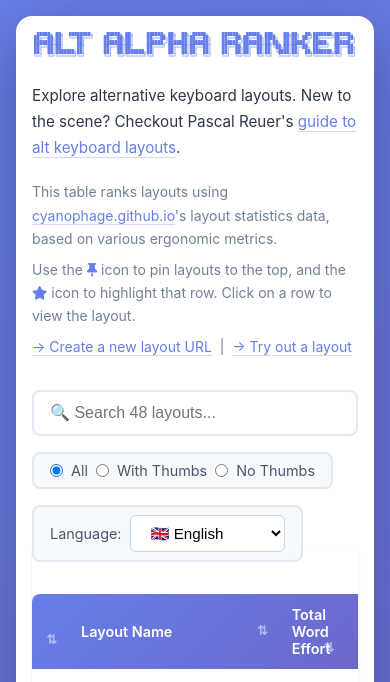
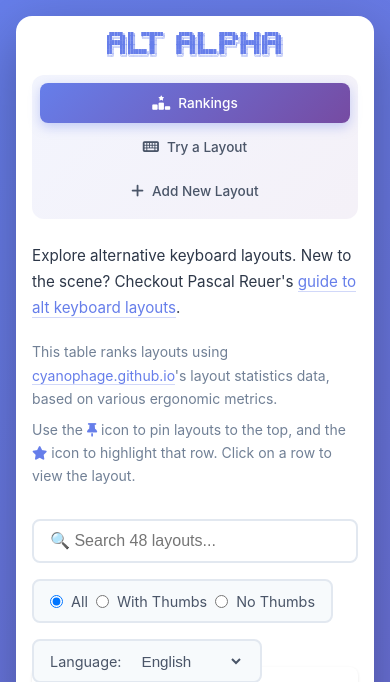
Before and after one commit to timvink/alt_alpha_ranker, a website with bundled scripts: page site/index.html in a window 390 px wide. Shown: the top 682 px of the page. Built offline with nearby package versions, Linux system fonts and the light colour scheme.

Commit message:
Improve navigation and ranker filters styling

```diff
--- a/site/index.html
+++ b/site/index.html
@@ -14,13 +14,31 @@
 </head>
 <body>
     <div class="container">
-        <pre class="ascii-title">
- █████╗ ██╗  ████████╗     █████╗ ██╗     ██████╗ ██╗  ██╗ █████╗     ██████╗  █████╗ ███╗   ██╗██╗  ██╗███████╗██████╗
-██╔══██╗██║  ╚══██╔══╝    ██╔══██╗██║     ██╔══██╗██║  ██║██╔══██╗    ██╔══██╗██╔══██╗████╗  ██║██║ ██╔╝██╔════╝██╔══██╗
-███████║██║     ██║       ███████║██║     ██████╔╝███████║███████║    ██████╔╝███████║██╔██╗ ██║█████╔╝ █████╗  ██████╔╝
-██╔══██║██║     ██║       ██╔══██║██║     ██╔═══╝ ██╔══██║██╔══██║    ██╔══██╗██╔══██║██║╚██╗██║██╔═██╗ ██╔══╝  ██╔══██╗
-██║  ██║███████╗██║       ██║  ██║███████╗██║     ██║  ██║██║  ██║    ██║  ██║██║  ██║██║ ╚████║██║  ██╗███████╗██║  ██║
-╚═╝  ╚═╝╚══════╝╚═╝       ╚═╝  ╚═╝╚══════╝╚═╝     ╚═╝  ╚═╝╚═╝  ╚═╝    ╚═╝  ╚═╝╚═╝  ╚═╝╚═╝  ╚═══╝╚═╝  ╚═╝╚══════╝╚═╝  ╚═╝</pre>
+        <header class="site-header">
+            <a href="index.html" class="logo-link">
+                <pre class="ascii-title">
+ █████╗ ██╗  ████████╗     █████╗ ██╗     ██████╗ ██╗  ██╗ █████╗
+██╔══██╗██║  ╚══██╔══╝    ██╔══██╗██║     ██╔══██╗██║  ██║██╔══██╗
+███████║██║     ██║       ███████║██║     ██████╔╝███████║███████║
+██╔══██║██║     ██║       ██╔══██║██║     ██╔═══╝ ██╔══██║██╔══██║
+██║  ██║███████╗██║       ██║  ██║███████╗██║     ██║  ██║██║  ██║
+╚═╝  ╚═╝╚══════╝╚═╝       ╚═╝  ╚═╝╚══════╝╚═╝     ╚═╝  ╚═╝╚═╝  ╚═╝</pre>
+            </a>
+            <nav class="main-nav">
+                <a href="index.html" class="nav-btn active">
+                    <i class="fa-solid fa-ranking-star"></i>
+                    <span>Rankings</span>
+                </a>
+                <a href="try-layout.html" class="nav-btn" id="tryLayoutLink">
+                    <i class="fa-solid fa-keyboard"></i>
+                    <span>Try a Layout</span>
+                </a>
+                <a href="new_layout.html" class="nav-btn">
+                    <i class="fa-solid fa-plus"></i>
+                    <span>Add New Layout</span>
+                </a>
+            </nav>
+        </header>
 
         <div class="intro-section">
             <div class="intro-text">
@@ -30,7 +48,6 @@
             <div class="usage-text">
                 <p>This table ranks layouts using <a href="https://cyanophage.github.io/" target="_blank">cyanophage.github.io</a>'s layout statistics data, based on various ergonomic metrics.</p>
                 <p>Use the <i class="fa-solid fa-thumbtack"></i> icon to pin layouts to the top, and the <i class="fa-solid fa-star"></i> icon to highlight that row. Click on a row to view the layout.</p>
-                <p><a href="new_layout.html">→ Create a new layout URL</a> &nbsp;|&nbsp; <a href="try-layout.html" id="tryLayoutLink">→ Try out a layout</a></p>
             </div>
         </div>
 
--- a/site/script.js
+++ b/site/script.js
@@ -83,14 +83,6 @@ themeToggle.addEventListener('click', () => {
 
 // Populate language dropdown
 function populateLanguageDropdown(languages) {
-    const languageFlags = {
-        'dutch': '🇳🇱',
-        'english': '🇬🇧',
-        'french': '🇫🇷',
-        'german': '🇩🇪',
-        'spanish': '🇪🇸'
-    };
-
     // Sort languages with English first
     const sortedLanguages = [...languages].sort((a, b) => {
         if (a === 'english') return -1;
@@ -100,9 +92,8 @@ function populateLanguageDropdown(languages) {
 
     const select = document.getElementById('languageSelect');
     select.innerHTML = sortedLanguages.map(lang => {
-        const flag = languageFlags[lang] || '🌐';
         const displayName = lang.charAt(0).toUpperCase() + lang.slice(1);
-        return `<option value="${lang}">${flag} ${displayName}</option>`;
+        return `<option value="${lang}">${displayName}</option>`;
     }).join('');
 
     // Set saved language or default to english
--- a/site/styles.css
+++ b/site/styles.css
@@ -90,6 +90,123 @@ body.dark-mode .ascii-title:hover {
     .ascii-title {
         font-size: 0.28rem;
         line-height: 1.0;
+    }
+}
+
+/* Site Header & Navigation */
+.site-header {
+    display: flex;
+    flex-direction: column;
+    align-items: center;
+    margin-bottom: 1.5rem;
+}
+
+.logo-link {
+    text-decoration: none;
+    display: block;
+}
+
+.logo-link .ascii-title {
+    margin-bottom: 0;
+}
+
+.main-nav {
+    display: flex;
+    gap: 0.5rem;
+    padding: 0.5rem;
+    background: linear-gradient(135deg, rgba(102, 126, 234, 0.08) 0%, rgba(118, 75, 162, 0.08) 100%);
+    border-radius: 12px;
+    margin-top: 1rem;
+}
+
+.nav-btn {
+    display: flex;
+    align-items: center;
+    gap: 0.5rem;
+    padding: 0.65rem 1.25rem;
+    background: transparent;
+    border: none;
+    border-radius: 8px;
+    color: #4a5568;
+    text-decoration: none;
+    font-size: 0.9rem;
+    font-weight: 500;
+    transition: all 0.2s ease;
+    cursor: pointer;
+}
+
+.nav-btn i {
+    font-size: 0.95rem;
+    transition: transform 0.2s ease;
+}
+
+.nav-btn:hover {
+    background: rgba(102, 126, 234, 0.12);
+    color: #667eea;
+}
+
+.nav-btn:hover i {
+    transform: scale(1.1);
+}
+
+.nav-btn.active {
+    background: linear-gradient(135deg, #667eea 0%, #764ba2 100%);
+    color: white;
+    box-shadow: 0 4px 12px rgba(102, 126, 234, 0.35);
+}
+
+.nav-btn.active:hover {
+    background: linear-gradient(135deg, #5a67d8 0%, #6b46c1 100%);
+    color: white;
+    box-shadow: 0 6px 16px rgba(102, 126, 234, 0.45);
+}
+
+/* Dark mode navigation */
+body.dark-mode .main-nav {
+    background: linear-gradient(135deg, rgba(159, 122, 234, 0.1) 0%, rgba(183, 148, 244, 0.1) 100%);
+}
+
+body.dark-mode .nav-btn {
+    color: #a0aec0;
+}
+
+body.dark-mode .nav-btn:hover {
+    background: rgba(159, 122, 234, 0.15);
+    color: #c4b5fd;
+}
+
+body.dark-mode .nav-btn.active {
+    background: linear-gradient(135deg, #9f7aea 0%, #b794f4 100%);
+    color: white;
+    box-shadow: 0 4px 12px rgba(159, 122, 234, 0.4);
+}
+
+body.dark-mode .nav-btn.active:hover {
+    background: linear-gradient(135deg, #8b5cf6 0%, #a78bfa 100%);
+    box-shadow: 0 6px 16px rgba(159, 122, 234, 0.5);
+}
+
+/* Responsive navigation */
+@media (max-width: 600px) {
+    .main-nav {
+        flex-direction: column;
+        width: 100%;
+        gap: 0.25rem;
+    }
+
+    .nav-btn {
+        justify-content: center;
+        padding: 0.75rem 1rem;
+    }
+}
+
+@media (max-width: 480px) {
+    .nav-btn span {
+        font-size: 0.85rem;
+    }
+
+    .nav-btn i {
+        font-size: 0.9rem;
     }
 }
 
@@ -209,7 +326,7 @@ body.dark-mode h2 {
     gap: 1rem;
     margin-bottom: 2rem;
     flex-wrap: wrap;
-    align-items: center;
+    align-items: stretch;
 }
 
 .search-box {
@@ -220,6 +337,8 @@ body.dark-mode h2 {
     border-radius: 0.5rem;
     font-size: 1rem;
     transition: all 0.3s ease;
+    height: 44px;
+    box-sizing: border-box;
 }
 
 .filter-group {
@@ -230,6 +349,8 @@ body.dark-mode h2 {
     padding: 0.5rem 1rem;
     border-radius: 0.5rem;
     border: 2px solid #e2e8f0;
+    height: 44px;
+    box-sizing: border-box;
 }
 
 body.dark-mode .filter-group {
@@ -256,33 +377,32 @@ body.dark-mode .filter-group label {
 }
 
 .language-select {
-    padding: 0.5rem 1rem;
-    border: 1px solid #cbd5e0;
-    border-radius: 0.375rem;
+    padding: 0.25rem 0.5rem;
+    border: none;
+    border-radius: 0.25rem;
     font-size: 0.95rem;
-    background-color: white;
+    background-color: transparent;
     cursor: pointer;
     transition: all 0.2s ease;
+    color: #4a5568;
 }
 
 .language-select:hover {
-    border-color: #667eea;
+    background-color: rgba(102, 126, 234, 0.1);
 }
 
 .language-select:focus {
     outline: none;
-    border-color: #667eea;
-    box-shadow: 0 0 0 3px rgba(102, 126, 234, 0.1);
+    background-color: rgba(102, 126, 234, 0.1);
 }
 
 body.dark-mode .language-select {
-    background-color: #2d3748;
-    color: #e2e8f0;
-    border-color: #4a5568;
+    background-color: transparent;
+    color: #cbd5e0;
 }
 
 body.dark-mode .language-select:hover {
-    border-color: #667eea;
+    background-color: rgba(102, 126, 234, 0.2);
 }
 
 .search-box:focus {
```
Also changed, not shown: site/new_layout.html (+26 -8 lines), site/try-layout.html (+25 -16 lines).
